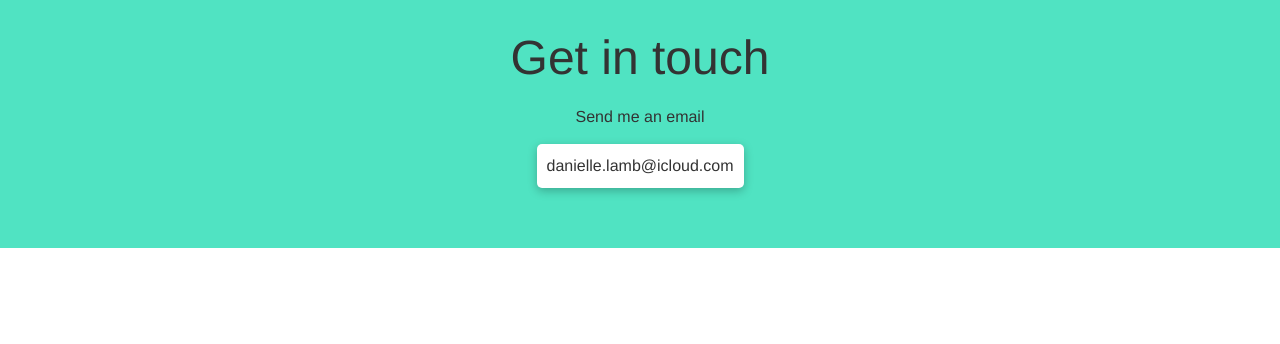
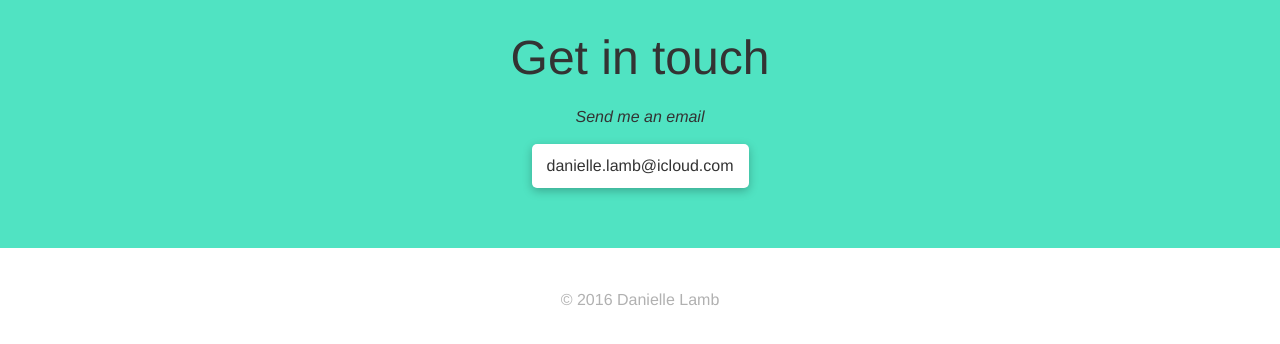
Before and after one commit to justinlamb1/danielle-portfolio-2, a Jekyll site: the page built from index.html, in a window 1280 px wide. Shown: the part 2264-2608 px from the top of the page. Built offline with Jekyll 4.4.1, drawn with Linux system fonts in a browser that asks for light colours; before the commit the page ends 2512 px from its top, so only the background shows below that.

Commit message:
Copyright

```diff
--- a/_includes/contact.html
+++ b/_includes/contact.html
@@ -1,8 +1,8 @@
 <a name="contact"></a>
 <section class="contact">
   <div class="container">
-    <h1>Get in touch</h1>
-    <p>Send me an email</p>
+    <h1 class="contact__title">Get in touch</h1>
+    <p class="contact__text">Send me an email</p>
     <a href="mailto:danielle.lamb@icloud.com" class="button button-white">danielle.lamb@icloud.com</a>
   </div>
 </section>
--- /dev/null
+++ b/_includes/copyright.html
@@ -0,0 +1,5 @@
+<section class="copyright">
+  <div class="container">
+    <p class="copyright">&copy; 2016 Danielle Lamb</p>
+  </div>
+</section>
--- a/_includes/footer.html
+++ b/_includes/footer.html
@@ -1,3 +1,6 @@
+{% include contact.html %}
+{% include copyright.html %}
+
 <script src="https://code.jquery.com/jquery-1.12.0.min.js"></script>
 <script>window.jQuery || document.write('<script src="js/jquery-1.12.4.min.js"><\/script>')</script>
 <!-- <script src="js/main.js"></script> -->
--- a/_sass/_base.scss
+++ b/_sass/_base.scss
@@ -181,21 +181,22 @@ a {
 	background-color: $brand-color;
 	color: $white;
 	text-decoration: none;
-	padding: 0.625em 0.625em;
+	padding: 0.625em 0.9375em;
 	-webkit-box-shadow: 0px 3px 10px 0px rgba(0,0,0,0.25);
 	-moz-box-shadow: 0px 3px 10px 0px rgba(0,0,0,0.25);
 	box-shadow: 0px 3px 10px 0px rgba(0,0,0,0.25);
+	position: relative;
 
 	&:hover {
 		text-decoration: none;
 	}
 
 	@include bp(sm) {
-		transition: margin-top 300ms ease;
-		transition: box-shadow 100ms linear;
+		transition: top 300ms ease;
+		transition: box-shadow 50ms linear;
 
 		&:hover {
-			margin-top: 2px;
+			top: 2px;
 			-webkit-box-shadow: none;
 			-moz-box-shadow: none;
 			box-shadow: none;
--- a/_sass/_layout.scss
+++ b/_sass/_layout.scss
@@ -281,4 +281,21 @@
   padding-top: 3.75em;
   padding-bottom: 3.75em;
   text-align: center;
+
+  &__title {
+    font-weight: 300;
+  }
+
+  &__text {
+    font-style: italic;
+  }
 }
+// End of contact
+
+// Copyright
+.copyright {
+  color: $text-color-light;
+  text-align: center;
+  padding-top: 1.25em;
+  padding-bottom: 0.625em;
+}
--- a/_sass/_utilities.scss
+++ b/_sass/_utilities.scss
@@ -1,3 +1,7 @@
 .u-highlight {
   color: $brand-color !important;
 }
+
+.font-italic {
+  font-style: italic !important;
+}
--- a/index.html
+++ b/index.html
@@ -15,6 +15,6 @@ layout: home
 {% include portfolio.html %}
 {% include clients.html %}
 {% include testimonials.html %}
-{% include contact.html %}
+
 
 </div>
```
